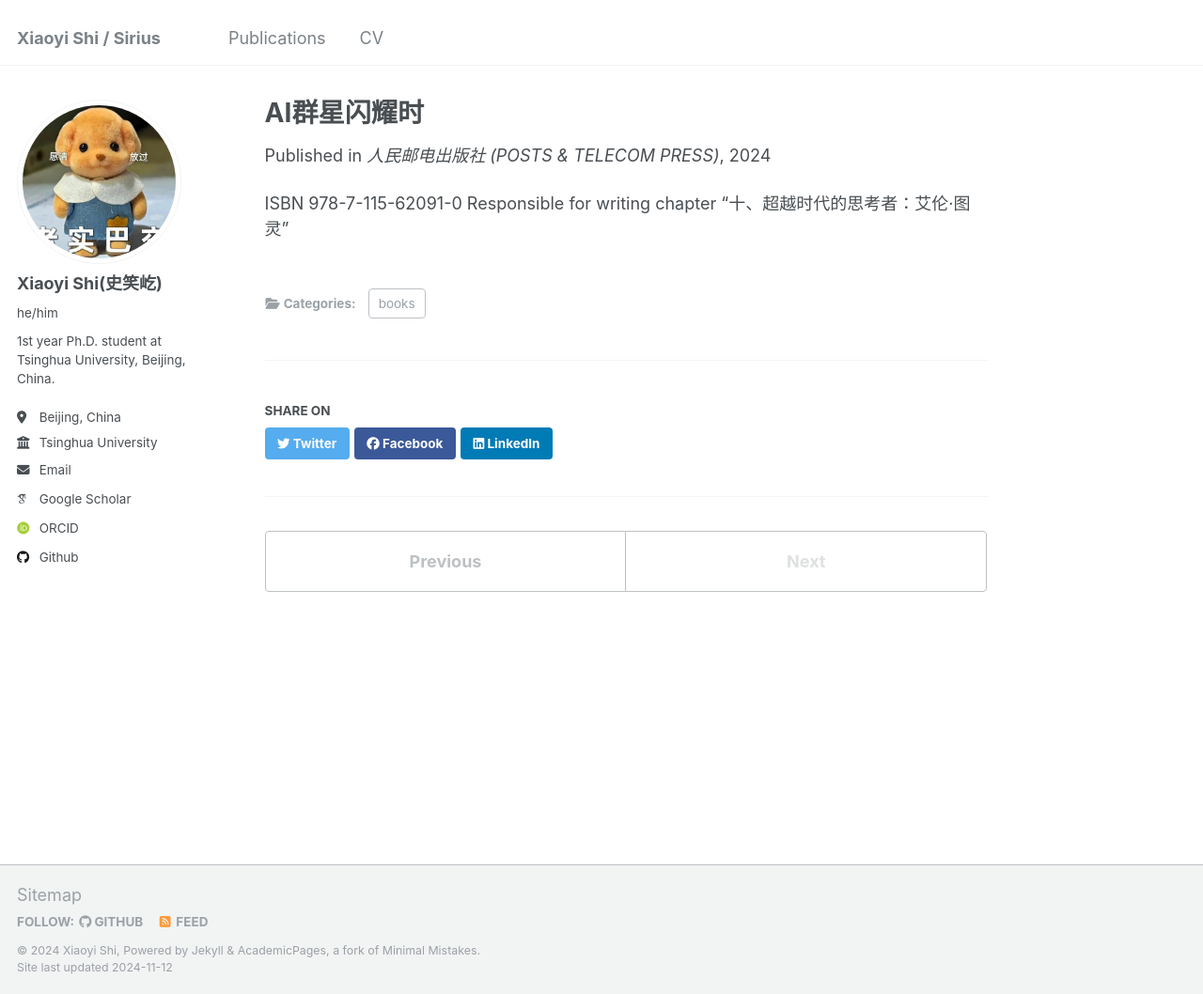
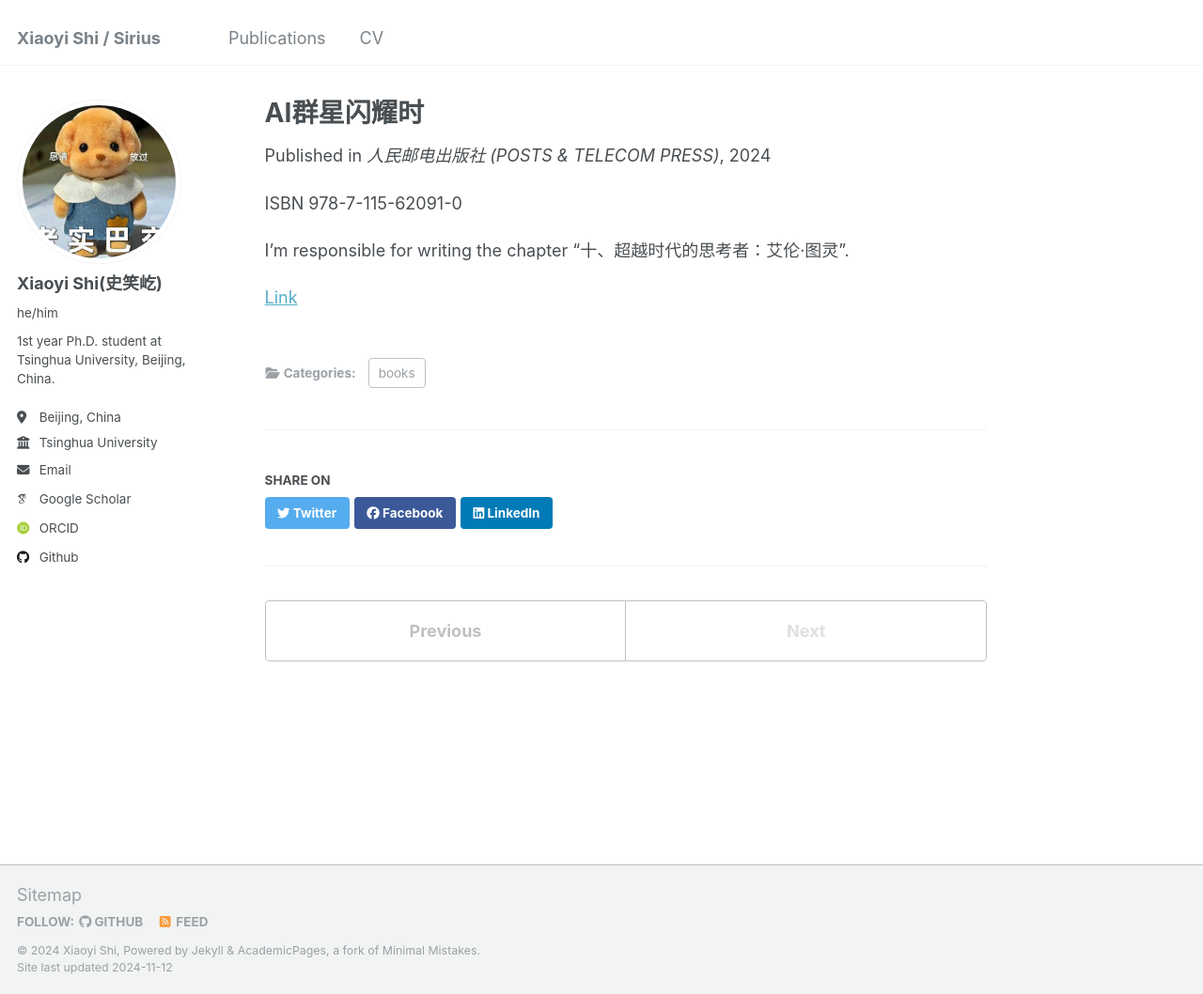
Before and after one commit to Sirius-sxy/Sirius-sxy.github.io, a Jekyll site: the page built from _publications/book1.md, in a window 1280 px wide and 1058 px high. Shown: the whole window at 94% size. Built offline with Jekyll 4.4.1, drawn with Linux system fonts in a browser that asks for light colours; some web fonts are replaced.

Commit message:
update new book

```diff
--- a/_publications/book1.md
+++ b/_publications/book1.md
@@ -10,4 +10,7 @@ venue: '人民邮电出版社 (POSTS & TELECOM PRESS)'
 ---
 
 ISBN 978-7-115-62091-0
-Responsible for writing chapter "十、超越时代的思考者：艾伦·图灵"
+
+I'm responsible for writing the chapter "十、超越时代的思考者：艾伦·图灵".
+
+[Link](https://item.jd.com/10124268549546.html)
```
